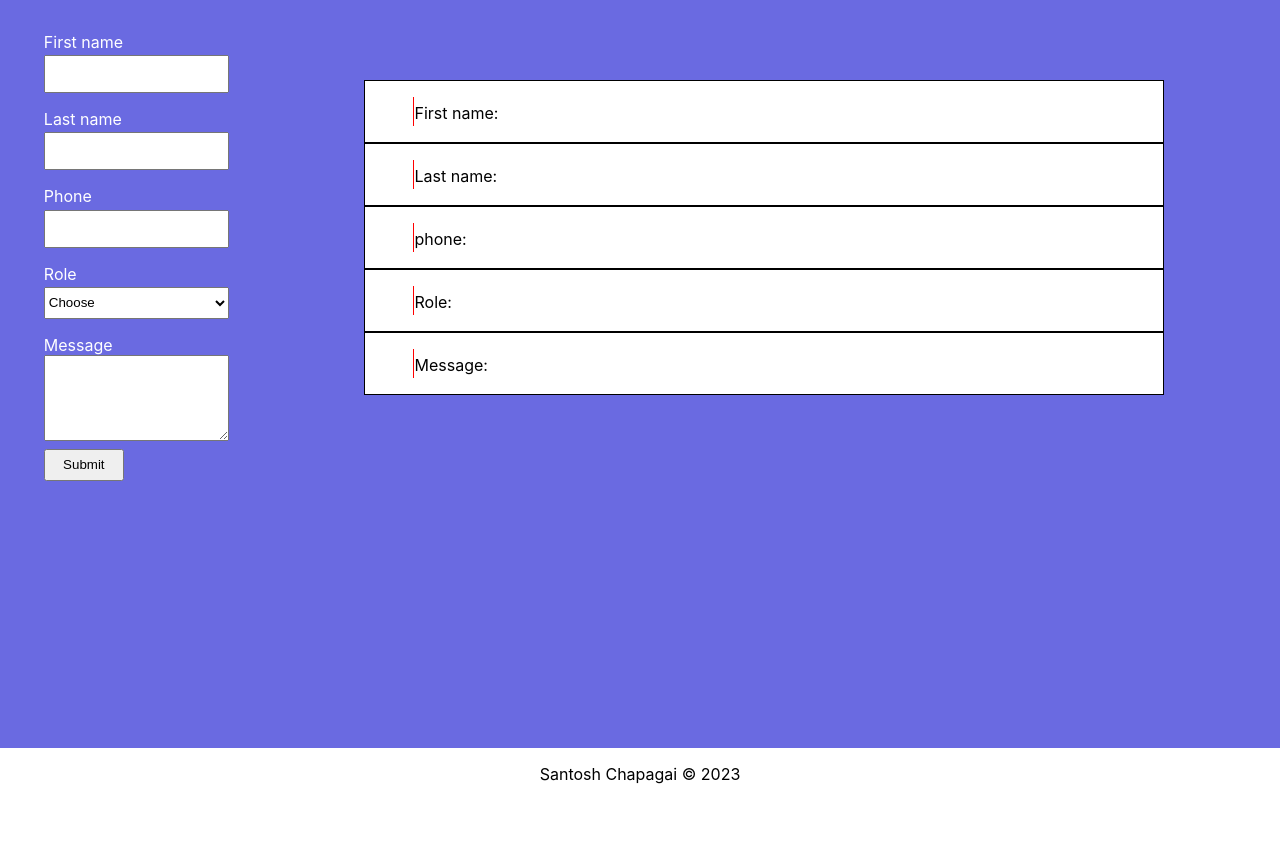
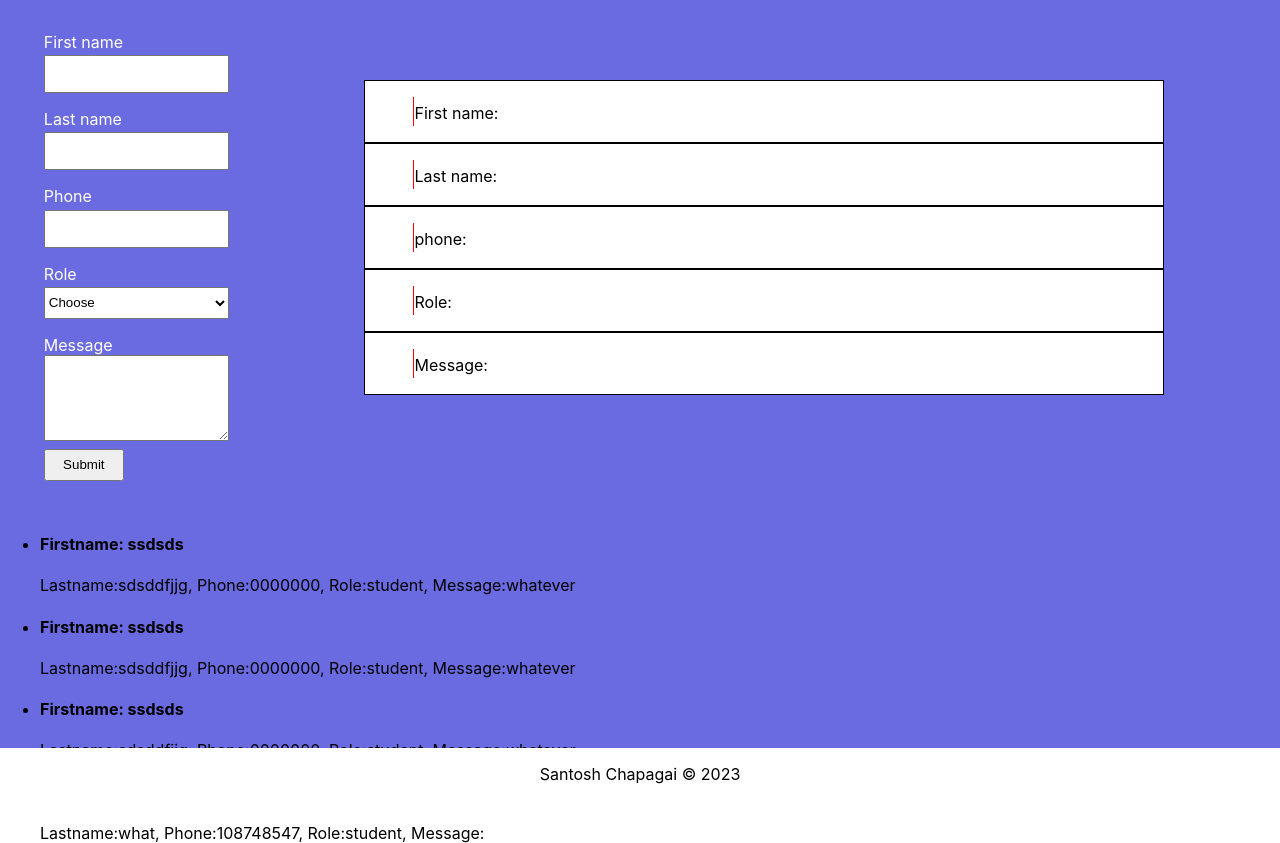
Before and after one commit to SantoshChapagai/form, a React (Create React App) app: page / in a window 1280 px wide. Before the commit the page ends 800 px from the top, so only its background shows below. Built offline with nearby package versions, Linux system fonts and the light colour scheme; data requests are answered from the project's data file; a web font is replaced by a local one.

Commit message:
sending form data and store in the json file

```diff
--- /dev/null
+++ b/db.json
@@ -0,0 +1,36 @@
+{
+  "posts": [
+    {
+      "id": 1,
+      "firstname": "ssdsds",
+      "lastname": "sdsddfjjg",
+      "phone": "0000000",
+      "role": "student",
+      "message": "whatever"
+    },
+    {
+      "id": 2,
+      "firstname": "ssdsds",
+      "lastname": "sdsddfjjg",
+      "phone": "0000000",
+      "role": "student",
+      "message": "whatever"
+    },
+    {
+      "id": 3,
+      "firstname": "ssdsds",
+      "lastname": "sdsddfjjg",
+      "phone": "0000000",
+      "role": "student",
+      "message": "whatever"
+    },
+    {
+      "firstname": "santosh",
+      "lastname": "what",
+      "phone": "108748547",
+      "role": "student",
+      "message": "",
+      "id": 4
+    }
+  ]
+}
--- a/src/App.js
+++ b/src/App.js
@@ -3,7 +3,9 @@ import './app.css'
 import Form from './components/Form';
 import Display from './components/Display';
 import Modal from './components/Modal';
-import Footer from './components/Footer'
+import Footer from './components/Footer';
+import Post from './components/Post';
+import axios from 'axios';
 
 class App extends Component {
   state = {
@@ -13,9 +15,42 @@ class App extends Component {
       lastname: '',
       phone: '',
       role: '',
-      message: ''
-    }
+      message: '',
+    },
+    data: [],
+
   }
+  componentDidMount() {
+    axios.get(" http://localhost:4000/posts/")
+      .then(res => this.setState({ data: res.data }));
+  }
+  //   fetch(" http://localhost:4000/posts").then(res => res.json())
+  //     .then(res => this.setState({ data: res }));
+  // }
+  submitHandler = (e) => {
+    e.preventDefault();
+    axios.post(" http://localhost:4000/posts", this.state.note)
+      .then(res => {
+        console.log(res.data);
+      })
+      .catch(error => {
+        console.error(error);
+      });
+  }
+  abortHandler = () => {
+    this.setState({
+      showModal: false,
+      note: {
+        firstname: '',
+        lastname: '',
+        phone: '',
+        role: '',
+        message: '',
+      },
+      data: []
+    })
+  }
+
   modalHandler = (e) => {
     e.preventDefault();
     this.setState({
@@ -48,10 +83,15 @@ class App extends Component {
           <div>
             {this.state.showModal && <Modal
               click={this.modalHandler}
+              send={this.submitHandler}
+              back={this.abortHandler}
               {...this.state.note}
+
             />}
           </div>
         </div>
+        <Post
+          data={this.state.data} />
         <div className='footer'>
           <Footer />
         </div>
--- a/src/components/Modal.jsx
+++ b/src/components/Modal.jsx
@@ -22,8 +22,8 @@ const Modal = (props) => {
           <p>Message: <span>{props.message}</span></p>
         </div>
         <div className='btn'>
-          <button onClick={props.click}>Send message</button>
-          <button onClick={props.click}>Do not send</button>
+          <button onClick={props.send}>Send message</button>
+          <button onClick={props.back}>Do not send</button>
         </div>
       </div>
     </div>
--- /dev/null
+++ b/src/components/Post.jsx
@@ -0,0 +1,15 @@
+import React from 'react';
+
+const Post = (props) => {
+
+  return (
+    <div>
+      <ul>
+        {props.data.map(note => <li key={note.id}><h4>Firstname: {note.firstname}</h4> Lastname:{note.lastname}, Phone:{note.phone}, Role:{note.role}, Message:{note.message}</li>)}
+      </ul>
+
+    </div>
+  );
+};
+
+export default Post;
```
Also changed, not shown: package.json (+6 -1 lines), 1 other file (tests, documents, lock files or other folders).
